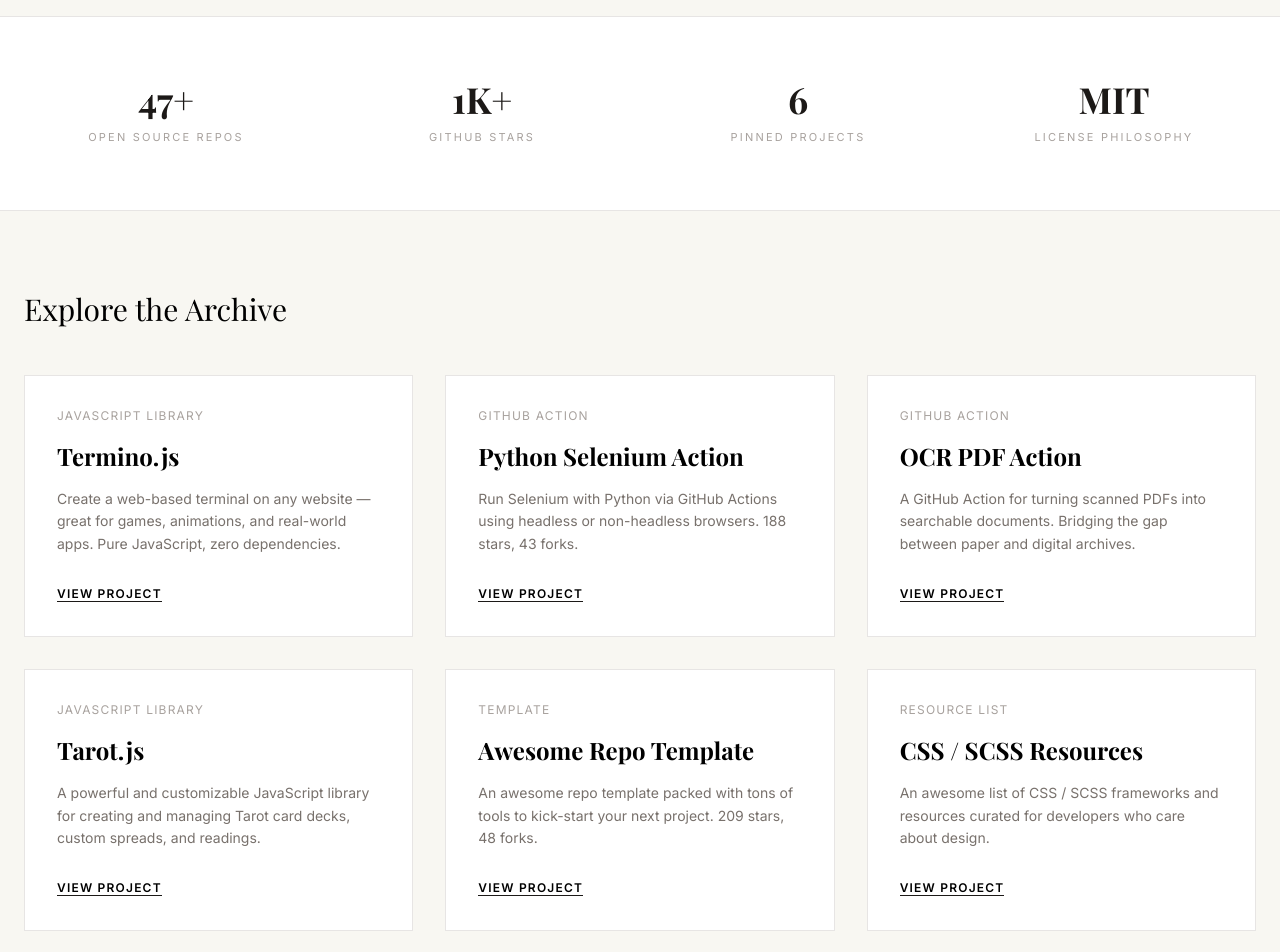
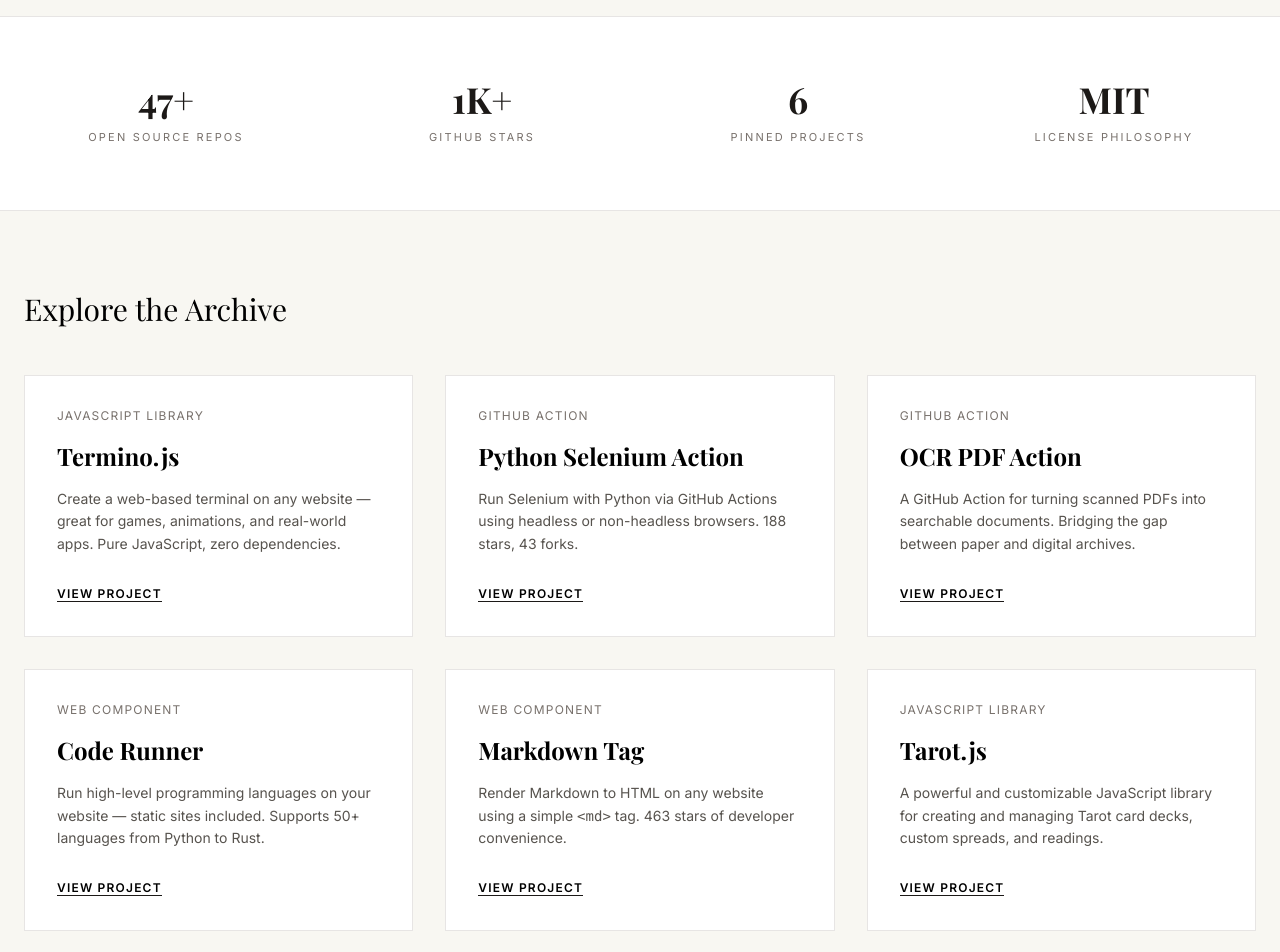
Before and after one commit to MarketingPip/MarketingPip.github.io, a plain HTML site: page index.html in a window 1280 px wide. Shown: the part 980-1932 px from the top of the page. Drawn offline with nearby package versions, Linux system fonts and the light colour scheme; a web font is replaced by a local one.

Commit message:
Update text color and enhance content descriptions

```diff
--- a/index.html
+++ b/index.html
@@ -22,7 +22,7 @@
   <link rel="preconnect" href="https://fonts.googleapis.com">
   <link rel="preconnect" href="https://fonts.gstatic.com" crossorigin>
   <link href="https://fonts.googleapis.com/css2?family=Playfair+Display:ital,wght@0,400;0,700;1,400&family=Inter:wght@300;400;600&display=swap" rel="stylesheet">
-  <script src="https://cdn.tailwindcss.com"></script>
+  <script src="https://cdn.tailwindcss.com" defer></script>
   <script>
     tailwind.config = {
       theme: {
@@ -85,7 +85,7 @@
         "name": "Who is Jared Van Valkengoed?",
         "acceptedAnswer": {
           "@type": "Answer",
-          "text": "Jared Van Valkengoed is a Canadian self-taught programmer and entrepreneur from Ontario. He is the founder of MarketingPipeline, an open-source GitHub organization."
+          "text": "Jared Van Valkengoed is a Canadian self-taught programmer and entrepreneur from Ontario. He is the founder of MarketingPipeline, an open-source GitHub organization that builds developer tools for markdown rendering, terminal emulation, PDF processing, and GitHub Actions automation."
         }
       },
       {
@@ -93,7 +93,7 @@
         "name": "What is MarketingPipeline?",
         "acceptedAnswer": {
           "@type": "Answer",
-          "text": "MarketingPipeline is an open-source GitHub organization founded by Jared Van Valkengoed. It maintains over 47 public repositories with more than 1,300 combined stars."
+          "text": "MarketingPipeline is an open-source GitHub organization founded by Jared Van Valkengoed. It maintains over 47 public repositories with more than 1,300 combined stars, including popular tools like Termino.js for web-based terminals, Markdown-Tag for HTML markdown rendering, and Python-Selenium-Action for GitHub Actions automation."
         }
       },
       {
@@ -101,7 +101,7 @@
         "name": "What programming languages does Jared Van Valkengoed use?",
         "acceptedAnswer": {
           "@type": "Answer",
-          "text": "Jared primarily works with JavaScript, Python and Shell scripting."
+          "text": "Jared primarily works with JavaScript, Python, and Shell scripting. His projects span web components, terminal emulation, PDF processing automation, and developer tooling."
         }
       },
       {
@@ -172,12 +172,12 @@
   <main id="main-view" class="transition-opacity duration-500">
     <section class="max-w-7xl mx-auto px-6 py-24 md:py-32 grid grid-cols-1 md:grid-cols-2 gap-12 items-center">
       <div>
-        <span class="text-[10px] uppercase tracking-[0.5em] text-stone-400 mb-6 block">Ontario, Canada</span>
+        <span class="text-[10px] uppercase tracking-[0.5em] text-stone-500 mb-6 block">Ontario, Canada</span>
         <h1 class="text-5xl md:text-7xl font-bold mb-8 leading-tight">
           Jared<br>
           <span class="serif italic font-light">Van Valkengoed.</span>
         </h1>
-        <p class="text-stone-500 text-lg font-light leading-relaxed mb-8">
+        <p class="text-stone-600 text-lg font-light leading-relaxed mb-8">
           A self-taught programmer and entrepreneur. Founder of <strong class="text-stone-900">MarketingPipeline</strong> on GitHub,
           I aim to tackle societal issues beyond coding. Crafting open-source tools to empower developers
           and address broader needs — from terminal emulators to PDF OCR pipelines.
@@ -187,7 +187,7 @@
       <div class="bg-stone-200 aspect-[4/5] flex items-center justify-center p-12 text-center border border-stone-300 relative overflow-hidden">
         <div class="absolute inset-0" style="background: repeating-linear-gradient(45deg, transparent, transparent 10px, rgba(168,162,158,0.03) 10px, rgba(168,162,158,0.03) 20px);"></div>
         <div class="border border-stone-400 p-8 relative z-10">
-          <p class="serif italic text-stone-500">"In every line of code, there is an opportunity to solve a problem that helps more than just the developer community."</p>
+          <p class="serif italic text-stone-600">"In every line of code, there is an opportunity to solve a problem that helps more than just the developer community."</p>
         </div>
       </div>
     </section>
@@ -196,19 +196,19 @@
       <div class="max-w-7xl mx-auto px-6 py-16 grid grid-cols-2 md:grid-cols-4 gap-8 text-center">
         <div>
           <div class="serif text-4xl font-bold text-stone-900 leading-none">47+</div>
-          <div class="text-[11px] uppercase tracking-[0.2em] text-stone-400 mt-3">Open Source Repos</div>
+          <div class="text-[11px] uppercase tracking-[0.2em] text-stone-500 mt-3">Open Source Repos</div>
         </div>
         <div>
           <div class="serif text-4xl font-bold text-stone-900 leading-none">1K+</div>
-          <div class="text-[11px] uppercase tracking-[0.2em] text-stone-400 mt-3">GitHub Stars</div>
+          <div class="text-[11px] uppercase tracking-[0.2em] text-stone-500 mt-3">GitHub Stars</div>
         </div>
         <div>
           <div class="serif text-4xl font-bold text-stone-900 leading-none">6</div>
-          <div class="text-[11px] uppercase tracking-[0.2em] text-stone-400 mt-3">Pinned Projects</div>
+          <div class="text-[11px] uppercase tracking-[0.2em] text-stone-500 mt-3">Pinned Projects</div>
         </div>
         <div>
           <div class="serif text-4xl font-bold text-stone-900 leading-none">MIT</div>
-          <div class="text-[11px] uppercase tracking-[0.2em] text-stone-400 mt-3">License Philosophy</div>
+          <div class="text-[11px] uppercase tracking-[0.2em] text-stone-500 mt-3">License Philosophy</div>
         </div>
       </div>
     </section>
@@ -217,51 +217,65 @@
       <h2 class="serif text-3xl mb-12">Explore the Archive</h2>
       <div class="grid grid-cols-1 md:grid-cols-2 lg:grid-cols-3 gap-8">
         <a href="https://github.com/MarketingPipeline/Termino.js" class="group border border-stone-200 p-8 bg-white hover:shadow-lg transition-all duration-500" target="_blank" rel="noopener noreferrer">
-          <span class="text-xs uppercase tracking-widest text-stone-400 mb-4 block">JavaScript Library</span>
+          <span class="text-xs uppercase tracking-widest text-stone-500 mb-4 block">JavaScript Library</span>
           <h3 class="text-2xl mb-4 group-hover:text-amber-900 transition-colors font-semibold">Termino.js</h3>
-          <p class="text-sm text-stone-500 leading-relaxed mb-6">Create a web-based terminal on any website — great for games, animations, and real-world apps. Pure JavaScript, zero dependencies.</p>
+          <p class="text-sm text-stone-600 leading-relaxed mb-6">Create a web-based terminal on any website — great for games, animations, and real-world apps. Pure JavaScript, zero dependencies.</p>
           <span class="text-xs uppercase tracking-widest font-bold border-b border-stone-900">View Project</span>
         </a>
 
         <a href="https://github.com/MarketingPipeline/Python-Selenium-Action" class="group border border-stone-200 p-8 bg-white hover:shadow-lg transition-all duration-500" target="_blank" rel="noopener noreferrer">
-          <span class="text-xs uppercase tracking-widest text-stone-400 mb-4 block">GitHub Action</span>
+          <span class="text-xs uppercase tracking-widest text-stone-500 mb-4 block">GitHub Action</span>
           <h3 class="text-2xl mb-4 group-hover:text-amber-900 transition-colors font-semibold">Python Selenium Action</h3>
-          <p class="text-sm text-stone-500 leading-relaxed mb-6">Run Selenium with Python via GitHub Actions using headless or non-headless browsers. 188 stars, 43 forks.</p>
+          <p class="text-sm text-stone-600 leading-relaxed mb-6">Run Selenium with Python via GitHub Actions using headless or non-headless browsers. 188 stars, 43 forks.</p>
           <span class="text-xs uppercase tracking-widest font-bold border-b border-stone-900">View Project</span>
         </a>
 
         <a href="https://github.com/MarketingPipeline/OCR-PDF-Action" class="group border border-stone-200 p-8 bg-white hover:shadow-lg transition-all duration-500" target="_blank" rel="noopener noreferrer">
-          <span class="text-xs uppercase tracking-widest text-stone-400 mb-4 block">GitHub Action</span>
+          <span class="text-xs uppercase tracking-widest text-stone-500 mb-4 block">GitHub Action</span>
           <h3 class="text-2xl mb-4 group-hover:text-amber-900 transition-colors font-semibold">OCR PDF Action</h3>
-          <p class="text-sm text-stone-500 leading-relaxed mb-6">A GitHub Action for turning scanned PDFs into searchable documents. Bridging the gap between paper and digital archives.</p>
+          <p class="text-sm text-stone-600 leading-relaxed mb-6">A GitHub Action for turning scanned PDFs into searchable documents. Bridging the gap between paper and digital archives.</p>
+          <span class="text-xs uppercase tracking-widest font-bold border-b border-stone-900">View Project</span>
+        </a>
+
+        <a href="https://github.com/MarketingPipeline/Code-Runner-Web-Component" class="group border border-stone-200 p-8 bg-white hover:shadow-lg transition-all duration-500" target="_blank" rel="noopener noreferrer">
+          <span class="text-xs uppercase tracking-widest text-stone-500 mb-4 block">Web Component</span>
+          <h3 class="text-2xl mb-4 group-hover:text-amber-900 transition-colors font-semibold">Code Runner</h3>
+          <p class="text-sm text-stone-600 leading-relaxed mb-6">Run high-level programming languages on your website — static sites included. Supports 50+ languages from Python to Rust.</p>
+          <span class="text-xs uppercase tracking-widest font-bold border-b border-stone-900">View Project</span>
+        </a>
+
+        <a href="https://github.com/MarketingPipeline/Markdown-Tag" class="group border border-stone-200 p-8 bg-white hover:shadow-lg transition-all duration-500" target="_blank" rel="noopener noreferrer">
+          <span class="text-xs uppercase tracking-widest text-stone-500 mb-4 block">Web Component</span>
+          <h3 class="text-2xl mb-4 group-hover:text-amber-900 transition-colors font-semibold">Markdown Tag</h3>
+          <p class="text-sm text-stone-600 leading-relaxed mb-6">Render Markdown to HTML on any website using a simple <code>&lt;md&gt;</code> tag. 463 stars of developer convenience.</p>
           <span class="text-xs uppercase tracking-widest font-bold border-b border-stone-900">View Project</span>
         </a>
 
         <a href="https://github.com/MarketingPipeline/Tarot.js" class="group border border-stone-200 p-8 bg-white hover:shadow-lg transition-all duration-500" target="_blank" rel="noopener noreferrer">
-          <span class="text-xs uppercase tracking-widest text-stone-400 mb-4 block">JavaScript Library</span>
+          <span class="text-xs uppercase tracking-widest text-stone-500 mb-4 block">JavaScript Library</span>
           <h3 class="text-2xl mb-4 group-hover:text-amber-900 transition-colors font-semibold">Tarot.js</h3>
-          <p class="text-sm text-stone-500 leading-relaxed mb-6">A powerful and customizable JavaScript library for creating and managing Tarot card decks, custom spreads, and readings.</p>
+          <p class="text-sm text-stone-600 leading-relaxed mb-6">A powerful and customizable JavaScript library for creating and managing Tarot card decks, custom spreads, and readings.</p>
           <span class="text-xs uppercase tracking-widest font-bold border-b border-stone-900">View Project</span>
         </a>
 
         <a href="https://github.com/MarketingPipeline/Awesome-Repo-Template" class="group border border-stone-200 p-8 bg-white hover:shadow-lg transition-all duration-500" target="_blank" rel="noopener noreferrer">
-          <span class="text-xs uppercase tracking-widest text-stone-400 mb-4 block">Template</span>
+          <span class="text-xs uppercase tracking-widest text-stone-500 mb-4 block">Template</span>
           <h3 class="text-2xl mb-4 group-hover:text-amber-900 transition-colors font-semibold">Awesome Repo Template</h3>
-          <p class="text-sm text-stone-500 leading-relaxed mb-6">An awesome repo template packed with tons of tools to kick-start your next project. 209 stars, 48 forks.</p>
+          <p class="text-sm text-stone-600 leading-relaxed mb-6">An awesome repo template packed with tons of tools to kick-start your next project. 209 stars, 48 forks.</p>
           <span class="text-xs uppercase tracking-widest font-bold border-b border-stone-900">View Project</span>
         </a>
 
         <a href="https://github.com/MarketingPipeline/Awesome-CSS-Resources" class="group border border-stone-200 p-8 bg-white hover:shadow-lg transition-all duration-500" target="_blank" rel="noopener noreferrer">
-          <span class="text-xs uppercase tracking-widest text-stone-400 mb-4 block">Resource List</span>
+          <span class="text-xs uppercase tracking-widest text-stone-500 mb-4 block">Resource List</span>
           <h3 class="text-2xl mb-4 group-hover:text-amber-900 transition-colors font-semibold">CSS / SCSS Resources</h3>
-          <p class="text-sm text-stone-500 leading-relaxed mb-6">An awesome list of CSS / SCSS frameworks and resources curated for developers who care about design.</p>
+          <p class="text-sm text-stone-600 leading-relaxed mb-6">An awesome list of CSS / SCSS frameworks and resources curated for developers who care about design.</p>
           <span class="text-xs uppercase tracking-widest font-bold border-b border-stone-900">View Project</span>
         </a>
 
         <a href="https://github.com/sponsors/MarketingPipeline" class="group border border-stone-200 p-8 bg-white hover:shadow-lg transition-all duration-500" target="_blank" rel="noopener noreferrer">
-          <span class="text-xs uppercase tracking-widest text-stone-400 mb-4 block">Support</span>
+          <span class="text-xs uppercase tracking-widest text-stone-500 mb-4 block">Support</span>
           <h3 class="text-2xl mb-4 group-hover:text-amber-900 transition-colors font-semibold">Sponsor My Work</h3>
-          <p class="text-sm text-stone-500 leading-relaxed mb-6">Help sustain open-source development. Every contribution fuels new tools, libraries, and resources for the developer community.</p>
+          <p class="text-sm text-stone-600 leading-relaxed mb-6">Help sustain open-source development. Every contribution fuels new tools, libraries, and resources for the developer community.</p>
           <span class="text-xs uppercase tracking-widest font-bold border-b border-stone-900">Become a Sponsor</span>
         </a>
       </div>
@@ -270,7 +284,7 @@
 
   <footer class="border-t border-stone-200 bg-stone-50">
     <div class="max-w-7xl mx-auto px-6 py-12 flex flex-col md:flex-row justify-between items-center gap-6">
-      <div class="text-sm text-stone-500">&copy; 2026 Jared Van Valkengoed. Built with curiosity.</div>
+      <div class="text-sm text-stone-600">&copy; 2026 Jared Van Valkengoed. Built with curiosity.</div>
       <ul class="flex gap-6 list-none">
         <li><a href="https://github.com/MarketingPip" target="_blank" rel="noopener noreferrer" class="text-xs uppercase tracking-widest text-stone-500 hover:text-stone-900 transition-colors">GitHub</a></li>
         <li><a href="https://github.com/MarketingPipeline" target="_blank" rel="noopener noreferrer" class="text-xs uppercase tracking-widest text-stone-500 hover:text-stone-900 transition-colors">MarketingPipeline</a></li>
```
